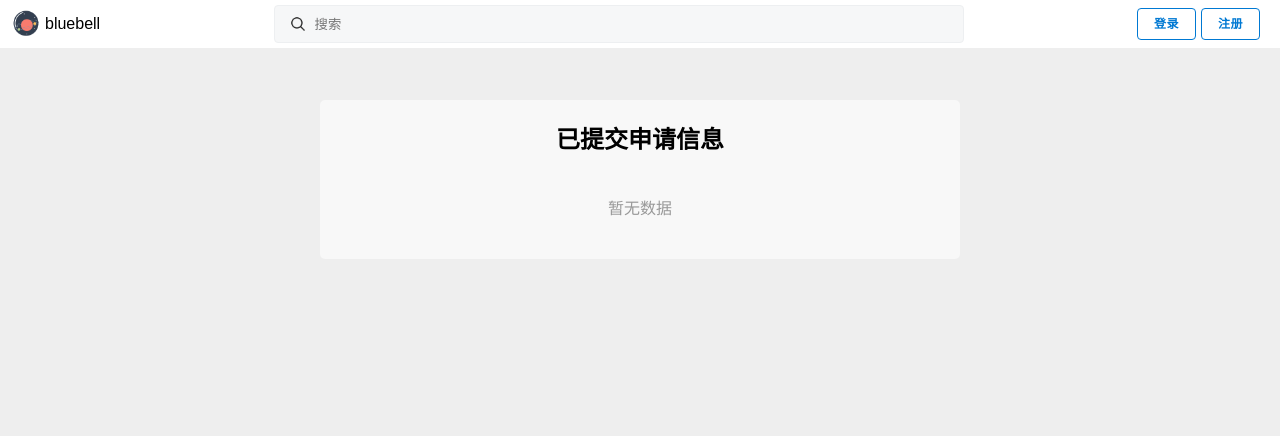
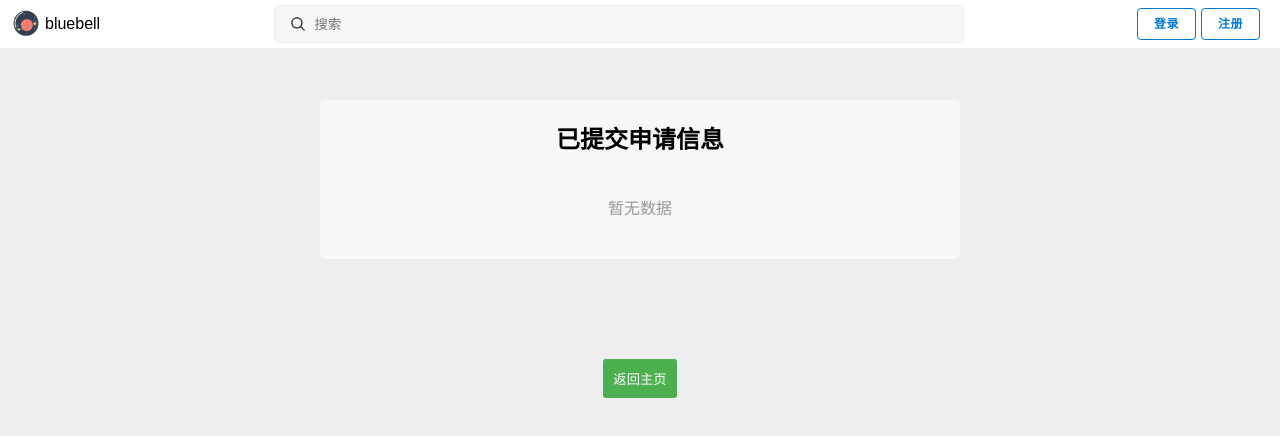
Before and after one commit to WeiShuaiBo/JavaWeb_Project, a Vue app in the folder bluebell_frontend/: page /display in a window 1280 px wide. Shown: the top 436 px of the page. Built offline with nearby package versions, Linux system fonts and the light colour scheme.

Commit message:
完善显示信息页面

```diff
--- a/bluebell_frontend/src/views/Declaration.vue
+++ b/bluebell_frontend/src/views/Declaration.vue
@@ -50,6 +50,9 @@
                 </button>
             </form>
             <div v-if="isSubmitted" class="success-message">申请提交成功！</div>
+        </div>
+        <div>
+            <button>回到主页</button>
         </div>
     </div>
 </template>
--- a/bluebell_frontend/src/views/DisplayDataPage.vue
+++ b/bluebell_frontend/src/views/DisplayDataPage.vue
@@ -1,5 +1,6 @@
 <template>
-    <div class="display-data-page">
+    <div class="display">
+        <div class="display-data-page">
         <h2>已提交申请信息</h2>
         <div v-if="formData" class="data-table">
             <div>
@@ -49,6 +50,13 @@
             暂无数据
         </div>
     </div>
+    <div class="show">
+        <button :disabled="isSubmitting" type="submit" @click="goToHomePage">
+                {{ isSubmitting ? '返回中...' : '返回主页' }}
+        </button>
+    </div>
+    </div>
+
 </template>
 <script>
 export default {
@@ -58,6 +66,11 @@ export default {
             return this.$store.state.formData;
         },
     },
+    methods: {
+        goToHomePage() {
+            this.$router.push({ name: 'Home' });
+        },
+    }
 };
 </script>
 
@@ -90,4 +103,20 @@ h2 {
     font-size: 16px;
     color: #999;
 }
+
+.show{
+    display: flex;
+    justify-content: center;
+    align-items: center;
+}
+button {
+    padding: 10px;
+    background-color: #4caf50;
+    color: #fff;
+    border: none;
+    border-radius: 3px;
+    cursor: pointer;
+    justify-content: center;
+    align-items: center;
+}
 </style>
```
